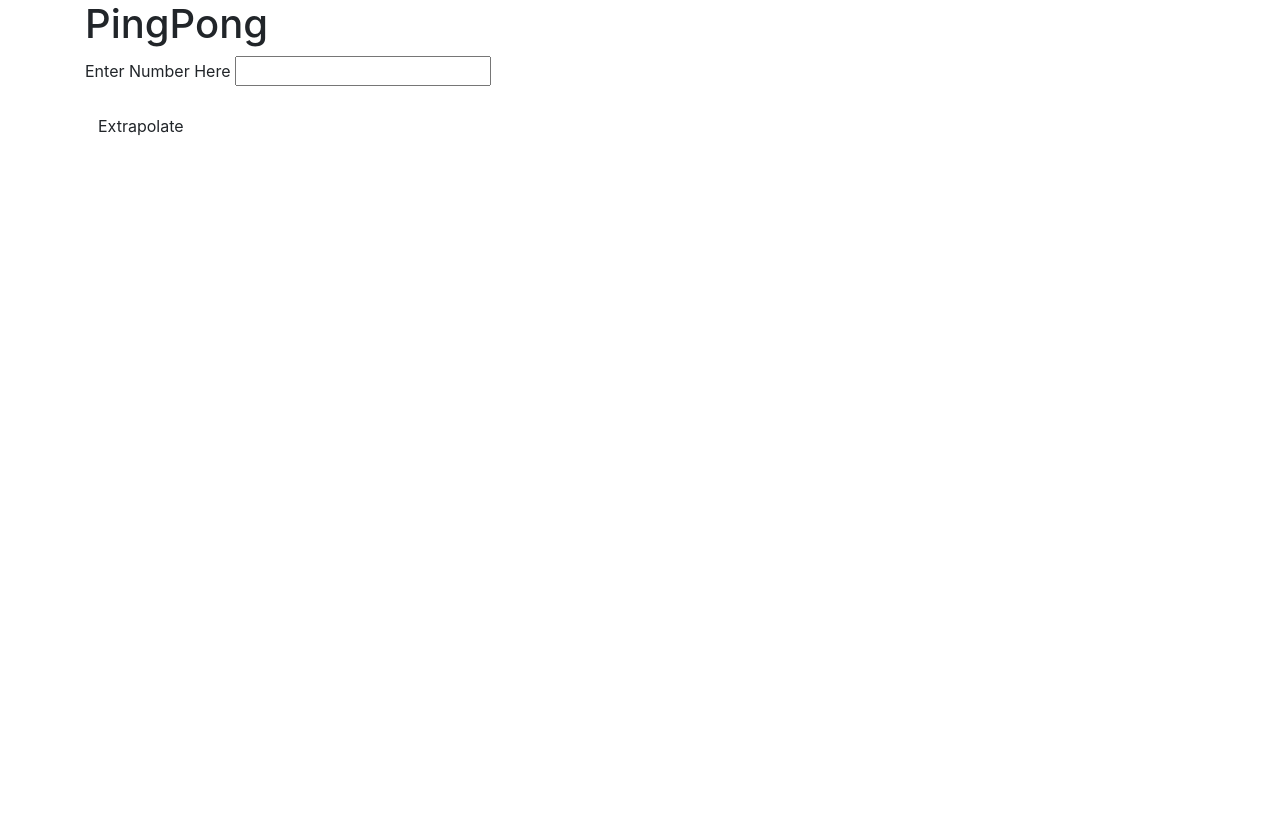
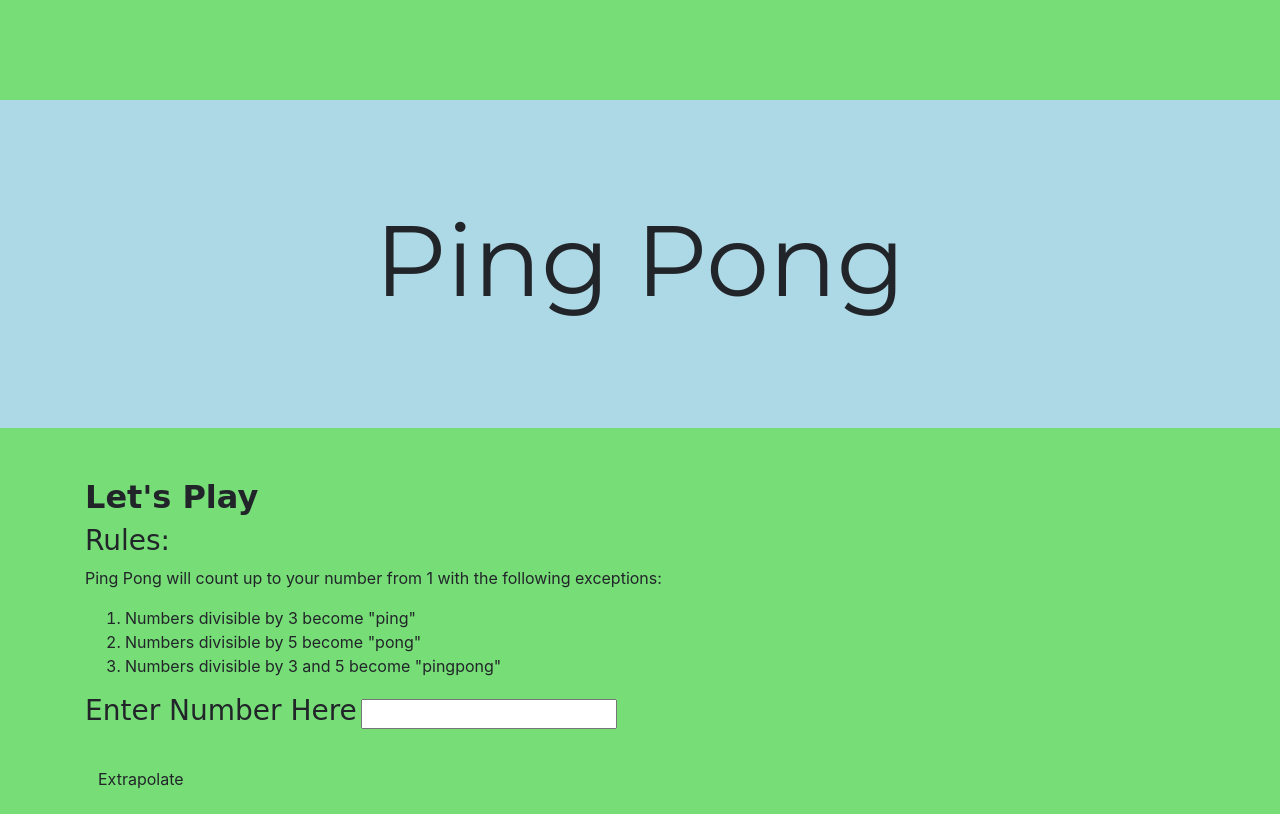
Before and after one commit to TJ2001/pingpong, a plain HTML site: page index.html in a window 1280 px wide. Drawn offline with nearby package versions, Linux system fonts and the light colour scheme.

Commit message:
added some fonts

```diff
--- /dev/null
+++ b/css/styles.css
@@ -0,0 +1,25 @@
+.header{
+  display: block;
+  margin: auto;
+  background-color: lightblue;
+  text-align: center;
+  margin-top: 100px;
+  padding: 100px;
+}
+
+h1 {
+  font-size: 100px;
+  font-family: 'Montserrat', sans-serif;
+}
+
+h2, h3 {
+  font-family: 'Poiret One', cursive;
+}
+
+body {
+  background-color: #77DD77;
+}
+
+.margin-top{
+  margin-top: 50px;
+}
--- a/index.html
+++ b/index.html
@@ -2,26 +2,41 @@
 <html>
 <head>
 <link rel="stylesheet" href="https://maxcdn.bootstrapcdn.com/bootstrap/4.0.0-alpha.2/css/bootstrap.min.css" integrity="sha384-y3tfxAZXuh4HwSYylfB+J125MxIs6mR5FOHamPBG064zB+AFeWH94NdvaCBm8qnd" crossorigin="anonymous">
-<!-- <link rel="stylesheet" href="css/styles.css"> -->
+<link href='https://fonts.googleapis.com/css?family=Montserrat' rel='stylesheet' type='text/css'>
+<link rel="stylesheet" href="css/styles.css">
 
 
 <title>PingPong</title>
 </head>
 <body>
+<div class= "header">
+ <h1>Ping Pong</h1>
 
+</div>
 <div class="container">
- <h1>PingPong</h1>
+  <h2 class="margin-top"><strong>Let's Play</strong></h2>
+  <h3>Rules:</h3>
+  <p>
+    Ping Pong will count up to your number from 1 with the following exceptions:
+  </p>
+  <ol>
+    <li>Numbers divisible by 3 become "ping"</li>
+    <li>Numbers divisible by 5 become "pong"</li>
+    <li>Numbers divisible by 3 and 5 become "pingpong"</li>
+  </ol>
+
 
  <form id="pingpong">
    <div class="form-group">
-     <label for="number">Enter Number Here</label>
+     <label for="number"><h3>Enter Number Here</h3></label>
      <input id="number" type="text">
    </div>
 
    <button type="submit" class="btn">Extrapolate</button>
  </form>
-<ul id="result">
-</ul>
+ <ul id="result">
+ </ul>
+</div>
 
 
 
```
